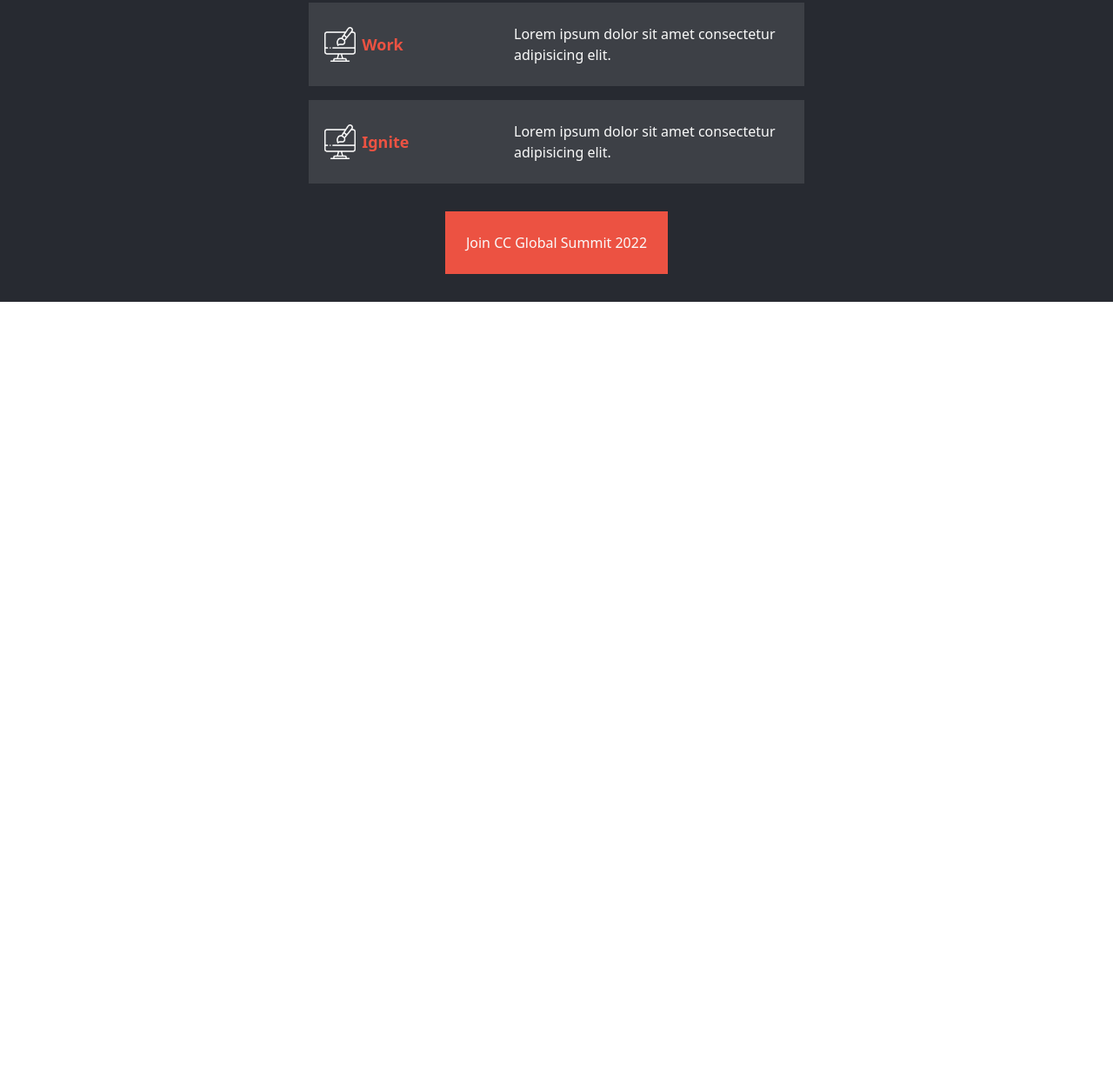
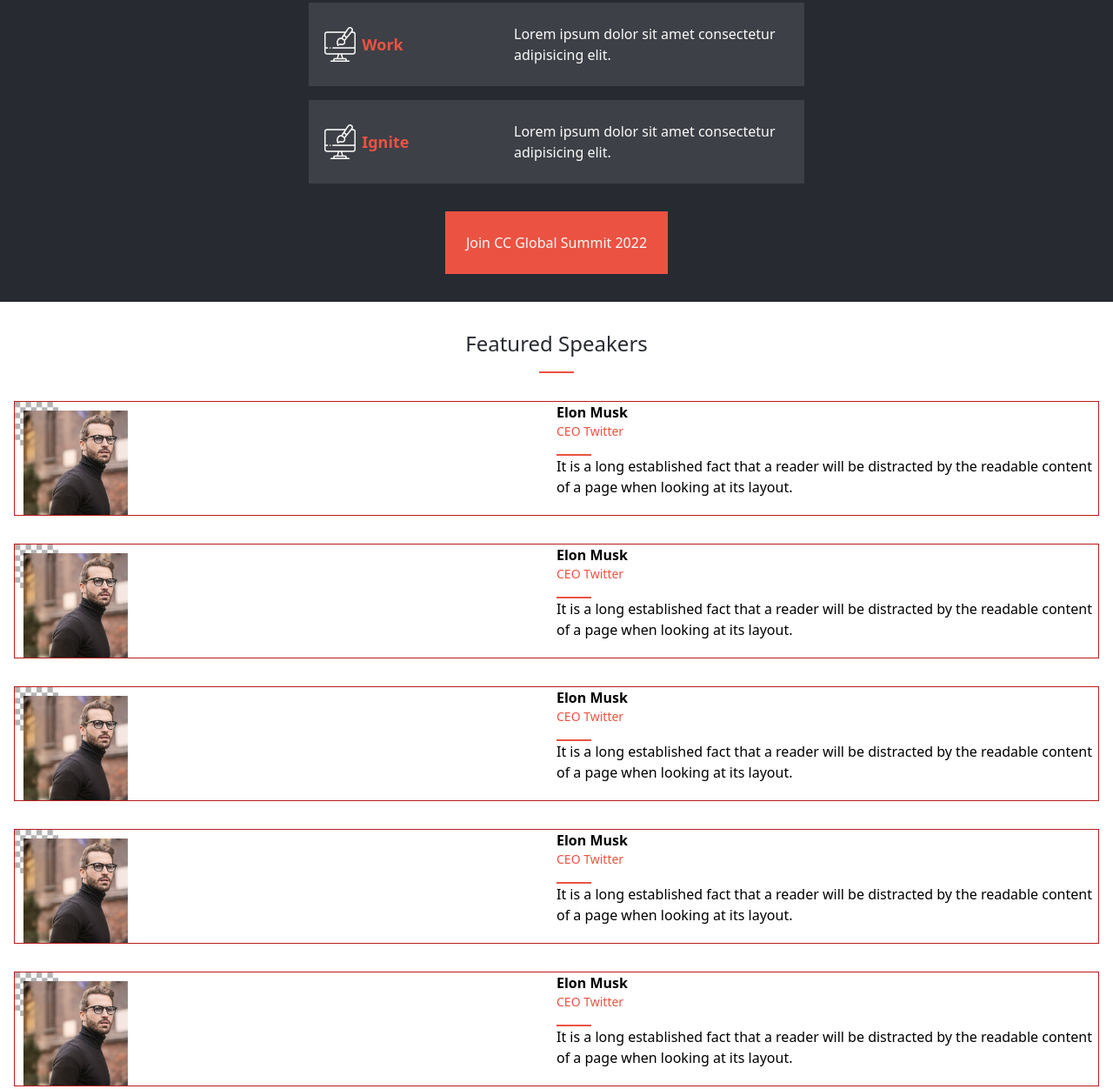
Before and after one commit to martinkarugaba/microverse-module-1-capstone, a website: page index.html in a window 1280 px wide. Shown: the part 867-2119 px from the top of the page at 87% size. Before the commit the page ends 1214 px from the top, so only its background shows below. Drawn offline with Linux system fonts and the light colour scheme.

Commit message:
add featured speakers

```diff
--- a/index.html
+++ b/index.html
@@ -143,9 +143,21 @@
     </section>
 
     <!--! FEATURED SPEAKERS -->
+    <section class="px-4 py-8 h-auto">
+      <header class="w-[100%] flex flex-col justify-between items-center h-auto gap-y-0 ">
+        <h2 class="text-2xl text-primary-black font-medium">
+          Featured Speakers
+        </h2>
+        <div class="w-[40px] h-[2px] bg-primary-orange mt-4"></div>
+      </header>
+
+      <section class="featured-speakers-section mt-[2rem] flex flex-col justify-between items-center gap-y-8">
+      </section>
+    </section>
 
 
     <script src="./js/navbar.js"></script>
     <script src="./js/mainPrograms.js"></script>
+    <script src="./js/featuredSpeakers.js"></script>
   </body>
 </html>
--- /dev/null
+++ b/js/featuredSpeakers.js
@@ -0,0 +1,79 @@
+const featuredSpeakersSection = document.querySelector(
+  '.featured-speakers-section'
+);
+
+const featuredSpeakersList = [
+  {
+    name: 'Elon Musk',
+    jobTitle: 'CEO Twitter',
+    img: './img/featured_speakers/man.jpg',
+    chess: '/img/featured_speakers/black_chess_board.gif',
+    about:
+      'It is a long established fact that a reader will be distracted by the readable content of a page when looking at its layout.',
+  },
+  {
+    name: 'Elon Musk',
+    jobTitle: 'CEO Twitter',
+    img: './img/featured_speakers/man.jpg',
+    chess: '/img/featured_speakers/black_chess_board.gif',
+
+    about:
+      'It is a long established fact that a reader will be distracted by the readable content of a page when looking at its layout.',
+  },
+  {
+    name: 'Elon Musk',
+    jobTitle: 'CEO Twitter',
+    img: './img/featured_speakers/man.jpg',
+    chess: '/img/featured_speakers/black_chess_board.gif',
+
+    about:
+      'It is a long established fact that a reader will be distracted by the readable content of a page when looking at its layout.',
+  },
+  {
+    name: 'Elon Musk',
+    jobTitle: 'CEO Twitter',
+    img: './img/featured_speakers/man.jpg',
+    chess: '/img/featured_speakers/black_chess_board.gif',
+
+    about:
+      'It is a long established fact that a reader will be distracted by the readable content of a page when looking at its layout.',
+  },
+  {
+    name: 'Elon Musk',
+    jobTitle: 'CEO Twitter',
+    img: './img/featured_speakers/man.jpg',
+    chess: '/img/featured_speakers/black_chess_board.gif',
+
+    about:
+      'It is a long established fact that a reader will be distracted by the readable content of a page when looking at its layout.',
+  },
+  {
+    name: 'Elon Musk',
+    jobTitle: 'CEO Twitter',
+    img: './img/featured_speakers/man.jpg',
+    chess: '/img/featured_speakers/black_chess_board.gif',
+
+    about:
+      'It is a long established fact that a reader will be distracted by the readable content of a page when looking at its layout.',
+  },
+];
+
+
+featuredSpeakersList.forEach((speaker) => {
+  const { name, jobTitle, img, about, chess } = speaker;
+
+  featuredSpeakersSection.innerHTML += `
+    <article class='flex justify-between w-[100%] items-start gap-x-2 border border-red-700'>
+      <div class='featuredSpeaker__img-container'>
+        <img class='chess_board' src=${chess} alt='black chess board'>
+        <img class= 'speaker' src=${img} alt=${name}/>
+      </div>
+      <div class='w-[50%]'>
+        <h3 class='font-semibold'>${name}</h3>
+        <p class='text-sm text-primary-orange'>${jobTitle}</p>
+        <div class="w-[40px] h-[2px] bg-primary-orange mt-4"></div>
+        <p class='text sm'>${about}</p>
+      </div>
+    </article>
+  `;
+})
--- a/style.css
+++ b/style.css
@@ -23,3 +23,28 @@
 .project{
   background: rgba(250, 250, 250,0.1);
 }
+
+
+.featuredSpeaker__img-container{
+  position: relative;
+  height: 130px;
+  width: 130px;
+  /*border: 1px solid red;*/
+}
+
+.featuredSpeaker__img-container .chess_board{
+  position: absolute;
+  height: 50px;
+  width: 50px;
+  top: 0;
+  left: 0;
+}
+
+.featuredSpeaker__img-container .speaker{
+  width: 120px;
+  height: 120px;
+  position: absolute;
+  bottom: 0;
+  right: 0;
+  object-fit: cover;
+}
```
Also changed, not shown: dist/output.css, img/featured_speakers/black_chess_board.gif (added), img/featured_speakers/man.jpg (added).
